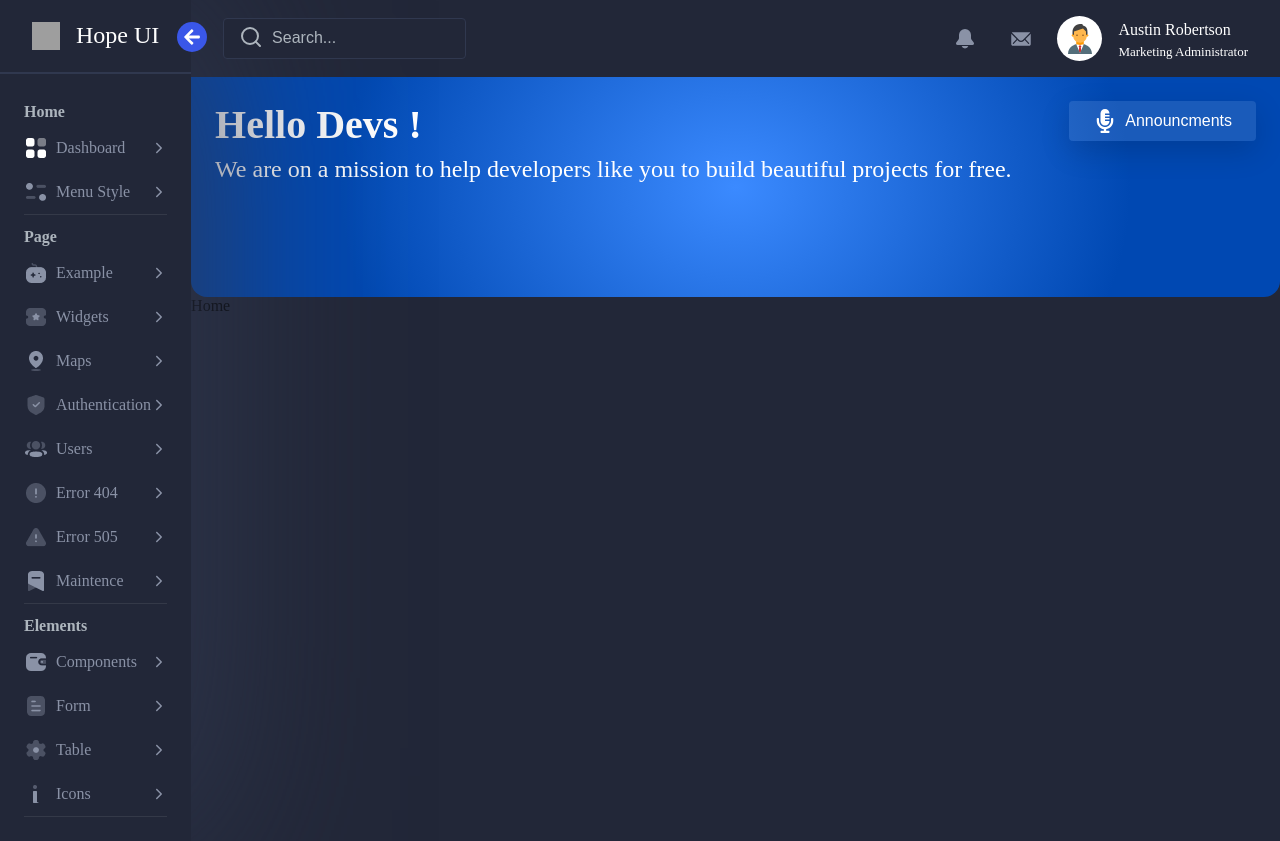
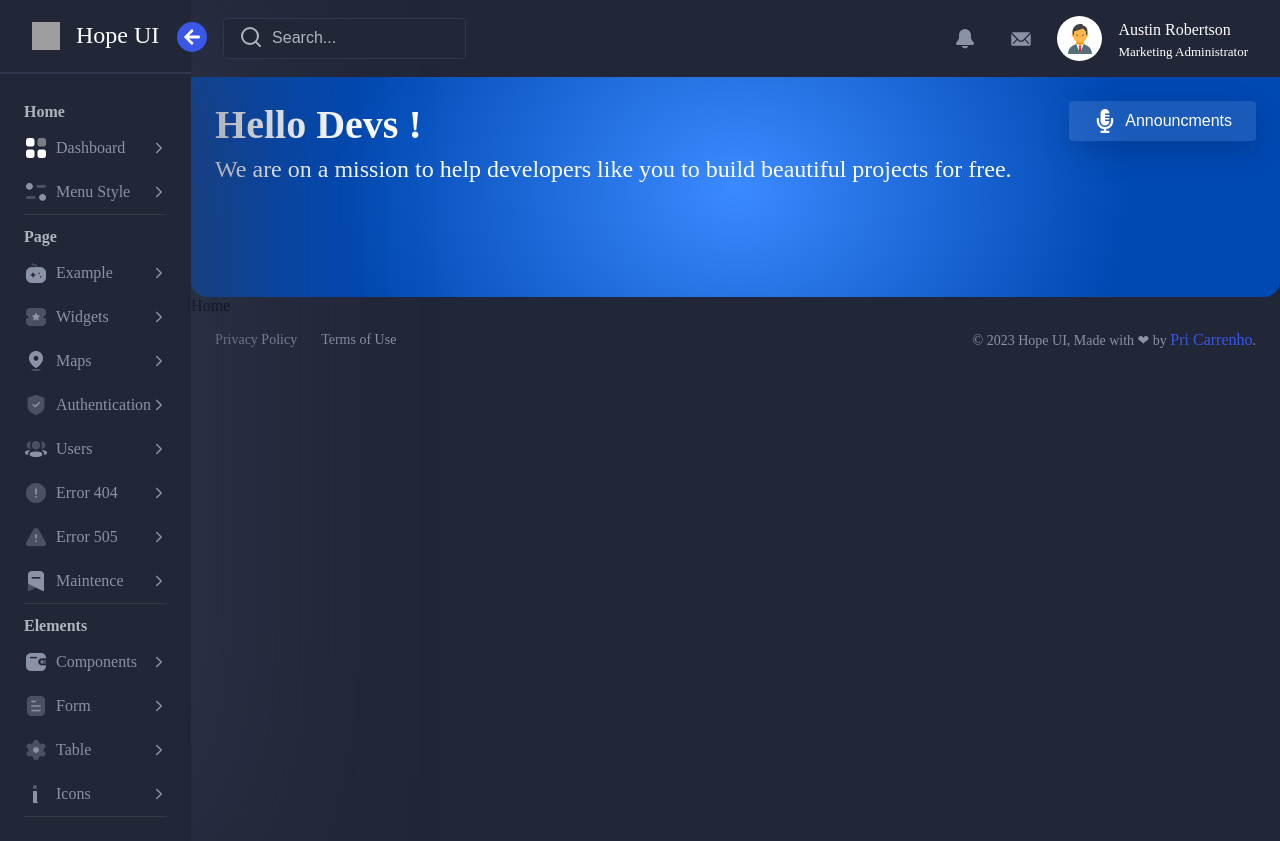
Before and after one commit to pricarrenho/project-hope, a React (Vite) app: page / in a window 1280 px wide. Built offline with nearby package versions, Linux system fonts and the light colour scheme; grey boxes are pictures that could not be loaded.

Commit message:
feat: add footer in to layout

```diff
--- a/src/layout/index.tsx
+++ b/src/layout/index.tsx
@@ -1,4 +1,5 @@
 import { Banner } from "../components/Banner";
+import { Footer } from "../components/Footer";
 import { Header } from "../components/Header";
 import { Sidebar } from "../components/Sidebar";
 import { Routes } from "../routes";
@@ -15,6 +16,8 @@ export const Layout = () => {
         <Banner />
 
         <Routes />
+
+        <Footer />
       </S.RightContent>
     </S.LayoutContainer>
   );
```
